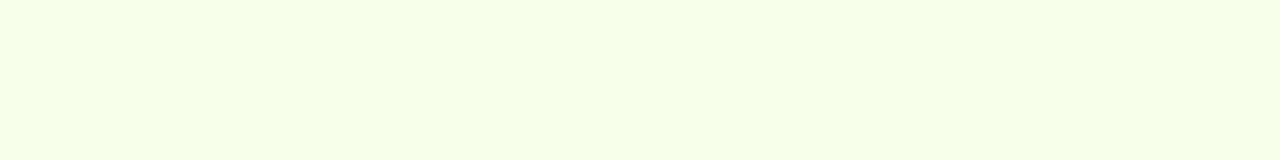
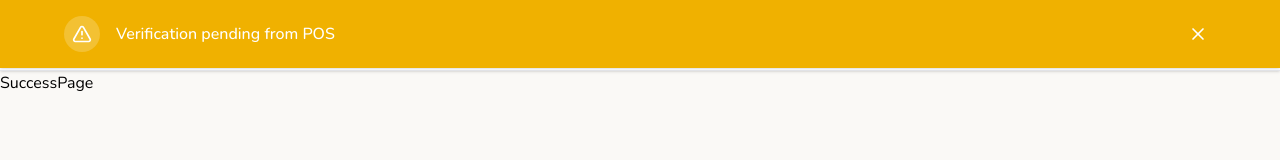
Before and after one commit to sameerkali/ucf-user, a React (Vite) app: page /kisaan/success in a window 1280 px wide. Before the commit this address led to /404. Shown: the top 160 px of the page. Built offline with nearby package versions, Linux system fonts and the light colour scheme; no server answers; sample sign-in values are in the browser's storage.

Commit message:
add success page

```diff
--- a/src/App.tsx
+++ b/src/App.tsx
@@ -38,6 +38,7 @@ import PosCreatePost from "./pos-pages/PosCreatePost";
 import PosFulfillment from "./pos-pages/PosFulfillment";
 import CropDetailsPage from "./components/CropDetailsPage";
 import CreatePostPage from "./pages/CreatePostPage";
+import SuccessPage from "./pages/SuccessPage";
 
 // Authentication guard for protected routes
 function RequireAuth() {
@@ -169,6 +170,7 @@ export default function App() {
               <Route path="/kisaan/settings" element={<SettingsPage />} />
               <Route path="/kisaan/help" element={<HelpAndSupportPage />} />
               <Route path="/kisaan/profile" element={<Profile />} />
+              <Route path="/kisaan/success" element={<SuccessPage />} />
             </Route>
 
             {/* POS routes */}
--- a/src/assets/assets.ts
+++ b/src/assets/assets.ts
@@ -19,6 +19,7 @@ import img1 from './carausal/banner01.webp';
 import img2 from './carausal/banner02.webp';
 import img3 from './carausal/banner03.webp';
 import img4 from './carausal/banner04.webp';
+import success from './carausal/check.png';
 
 
 
@@ -30,7 +31,8 @@ export const BGS = {
 };
 export const GLOBLE = {
   ucf_logo,
-  wheat_placeholder
+  wheat_placeholder,
+  success
 };
 
 export const ILLUSTRATIONS = {
--- a/src/components/Headr.tsx
+++ b/src/components/Headr.tsx
@@ -1,11 +1,12 @@
 import { Link, NavLink } from "react-router-dom";
 import { useTranslation } from "react-i18next";
+import { Plus } from "lucide-react";
 
 const MENU_ITEMS = [
   { labelKey: "home", to: "/kisaan/home" },
   { labelKey: "Dashboard", to: "/kisaan/posts" },
   { labelKey: "helpSupport", to: "/kisaan/help" },
-  { labelKey: "settings", to: "/kisaan/settings" }
+  { labelKey: "settings", to: "/kisaan/settings" },
 ];
 
 export default function Header() {
@@ -13,9 +14,11 @@ export default function Header() {
 
   return (
     <header className="hidden md:flex w-full items-center justify-between px-6 py-4 bg-white border-b border-gray-200 shadow z-50">
-      <Link to={`/home`}><div className="font-bold text-xl text-gray-900">{t("appName")}</div></Link>
-      <nav className="flex gap-8">
-        {MENU_ITEMS.map(item => (
+      <Link to={`/home`}>
+        <div className="font-bold text-xl text-gray-900">{t("appName")}</div>
+      </Link>
+      <nav className="flex items-center gap-8">
+        {MENU_ITEMS.map((item) => (
           <NavLink
             key={item.to}
             to={item.to}
@@ -29,6 +32,16 @@ export default function Header() {
             {t(item.labelKey)}
           </NavLink>
         ))}
+
+        {/* New Post Button */}
+        <Link
+          to="/kisaan/post-create"
+          className="ml-4 inline-flex items-center gap-2 px-4 py-2 rounded-md bg-green-600 text-white text-sm font-semibold hover:bg-green-700 transition"
+          aria-label={t("createNewPost")}
+        >
+          <Plus className="w-4 h-4" />
+          {t("newPost")}
+        </Link>
       </nav>
     </header>
   );
--- a/src/pages/HelpAndSupportPage.tsx
+++ b/src/pages/HelpAndSupportPage.tsx
@@ -9,6 +9,7 @@ export interface FaqItem {
 }
 
 const faqData: FaqItem[] = [
+  // ... your faqData remains unchanged
   {
     id: 1,
     question: "How do I reset my password?",
@@ -36,7 +37,8 @@ const faqData: FaqItem[] = [
 ];
 
 const HelpAndSupportPage: FC = () => {
-  const [expanded, setExpanded] = useState<number | null>(null);
+  // Initialize with first FAQ open by default
+  const [expanded, setExpanded] = useState<number | null>(faqData[0]?.id ?? null);
   const [input, setInput] = useState("");
 
   return (
@@ -47,18 +49,19 @@ const HelpAndSupportPage: FC = () => {
           <h1 className="text-4xl font-extrabold text-green-700 tracking-tight">
             Support Center
           </h1>
-          <p className="mt-2 text-lg text-gray-500">
-            Your questions, answered.
-          </p>
+          <p className="mt-2 text-lg text-gray-500">Your questions, answered.</p>
         </header>
 
         <section className="space-y-3">
           {faqData.map((item) => {
             const isOpen = expanded === item.id;
             return (
-              <div key={item.id} className="border border-gray-200 rounded-lg bg-white shadow-sm transition-all">
+              <div
+                key={item.id}
+                className="border border-gray-200 rounded-lg bg-white shadow-sm transition-all"
+              >
                 <button
-                  className={`w-full text-left flex items-center justify-between p-5 focus-visible:ring-2 focus-visible:ring-green-700 transition group`}
+                  className="w-full text-left flex items-center justify-between p-5 focus-visible:ring-2 focus-visible:ring-green-700 transition group"
                   onClick={() => setExpanded(isOpen ? null : item.id)}
                   aria-expanded={isOpen}
                   aria-controls={`faq-content-${item.id}`}
@@ -86,7 +89,8 @@ const HelpAndSupportPage: FC = () => {
       </main>
 
       {/* Floating Chat Input Bar */}
-      <footer className="
+      <footer
+        className="
   fixed
   left-0
   right-0
@@ -96,8 +100,9 @@ const HelpAndSupportPage: FC = () => {
   border-t
   border-gray-200
   bottom-0
-  max-sm:bottom-[8%]  // Only for very small screens
-">
+  max-sm:bottom-[8%]
+"
+      >
         <div className="max-w-3xl mx-auto px-4 py-3 w-full">
           <form
             className="flex items-center gap-2 bg-gray-100 border border-gray-300 rounded-full shadow-sm p-2 focus-within:ring-2 focus-within:ring-green-700"
--- /dev/null
+++ b/src/pages/SuccessPage.tsx
@@ -0,0 +1,9 @@
+import React from 'react'
+
+const SuccessPage = () => {
+  return (
+    <div>SuccessPage</div>
+  )
+}
+
+export default SuccessPage
```
Also changed, not shown: src/assets/carausal/check.png (added).
